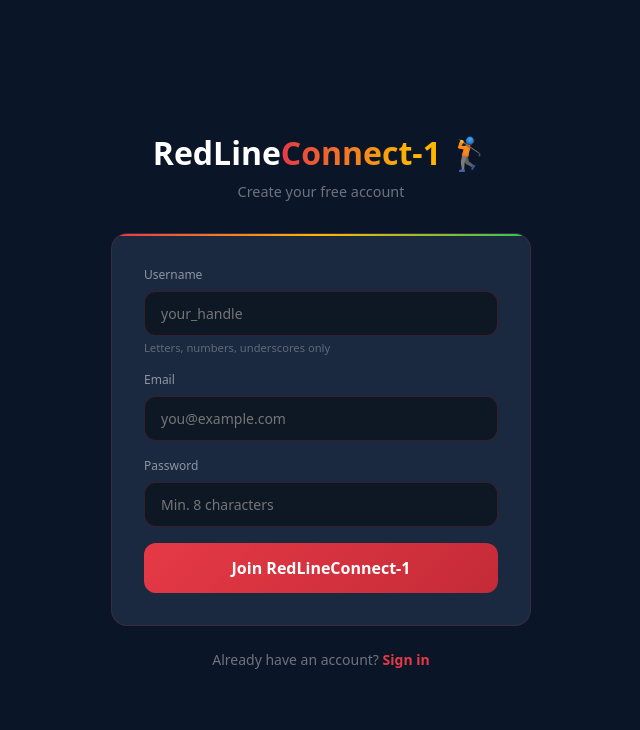
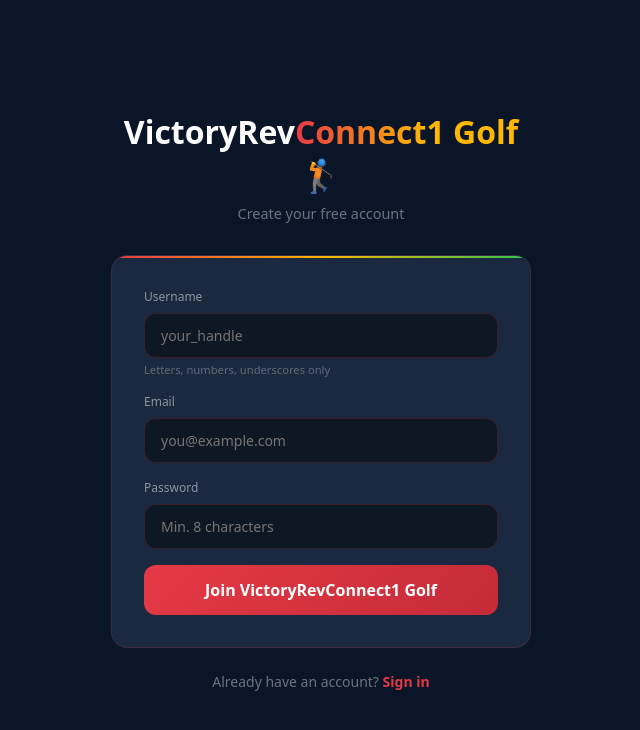
Before and after one commit to bibs1217/RedLineConnect-1, a Next.js app: page /register in a window 1280 px wide. Shown: the top 730 px of the page, without its empty margins (319-959 px from the left). Built offline with nearby package versions, Linux system fonts and the light colour scheme; no server answers.

Commit message:
Update branding from RedLine to VictoryRev

```diff
--- a/app/(auth)/register/page.tsx
+++ b/app/(auth)/register/page.tsx
@@ -46,9 +46,9 @@ export default function RegisterPage() {
       <div style={{ width:'100%', maxWidth:'420px' }}>
         <div style={{ textAlign:'center', marginBottom:'2rem' }}>
           <Link href="/" style={{ fontSize:'2rem', fontWeight:900, display:'block', marginBottom:'0.5rem' }}>
-            <span style={{ color:'white' }}>RedLine</span>
+            <span style={{ color:'white' }}>VictoryRev</span>
             <span style={{ background:'linear-gradient(90deg,#E63946,#FFB700)', WebkitBackgroundClip:'text', WebkitTextFillColor:'transparent', backgroundClip:'text' }}>Connect</span>
-            <span style={{ color:'#FFB700' }}>-1</span>
+            <span style={{ color:'#FFB700' }}>1 Golf</span>
             <span> 🏌️</span>
           </Link>
           <p style={{ color:'rgba(255,255,255,0.4)', fontSize:'0.9rem' }}>Create your free account</p>
@@ -72,7 +72,7 @@ export default function RegisterPage() {
             </div>
             {error && <div style={{ background:'rgba(230,57,70,0.1)', border:'1px solid rgba(230,57,70,0.3)', borderRadius:'0.5rem', padding:'0.75rem', fontSize:'0.875rem', color:'#E63946' }}>{error}</div>}
             <button type="submit" disabled={loading} style={{ background:'linear-gradient(135deg,#E63946,#C42B37)', color:'white', border:'none', padding:'0.875rem', borderRadius:'0.75rem', fontWeight:700, fontSize:'1rem', cursor: loading ? 'default':'pointer', opacity: loading ? 0.6:1 }}>
-              {loading ? 'Creating account…' : 'Join RedLineConnect-1'}
+              {loading ? 'Creating account…' : 'Join VictoryRevConnect1 Golf'}
             </button>
           </form>
         </div>
```
